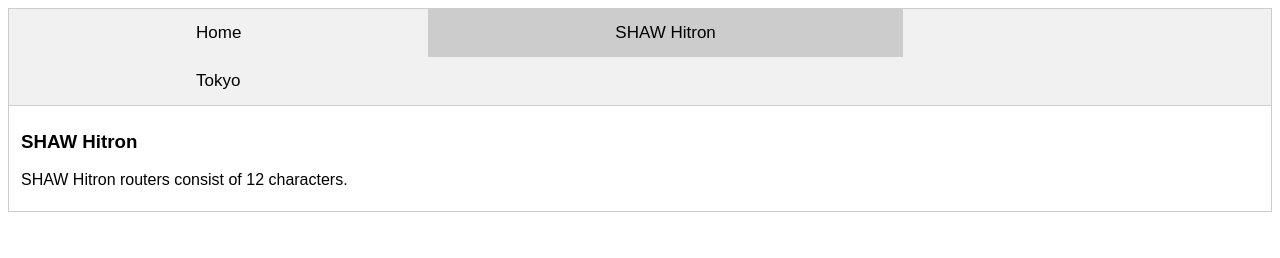
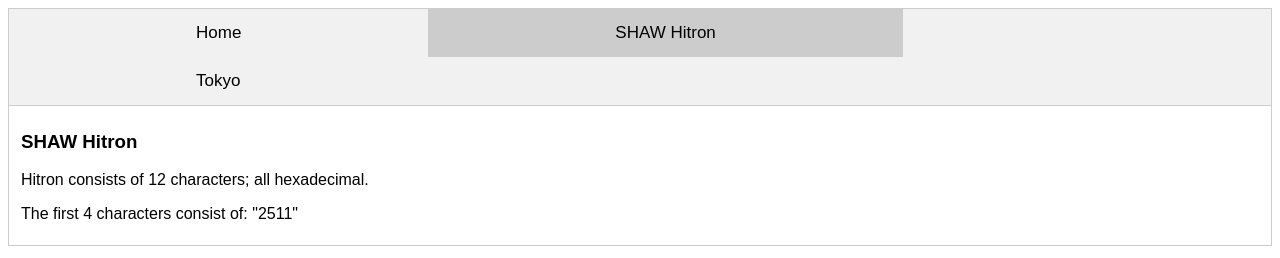
Before and after one commit to TommySarro/WebsiteConfiguration, a plain HTML site: page index.html in a window 1280 px wide. Both pictures are taken after a click on the button "SHAW Hitron". Drawn offline with Linux system fonts and the light colour scheme.

Commit message:
Update index.html

```diff
--- a/index.html
+++ b/index.html
@@ -59,7 +59,9 @@
 
 <div id="Shaw_Hitron" class="tabcontent">
   <h3>SHAW Hitron</h3>
-  <p>SHAW Hitron routers consist of 12 characters.</p>
+  <p>Hitron consists of 12 characters; all hexadecimal.
+      <br>
+      <p>The first 4 characters consist of: "2511"
 
 </div>
 
```
